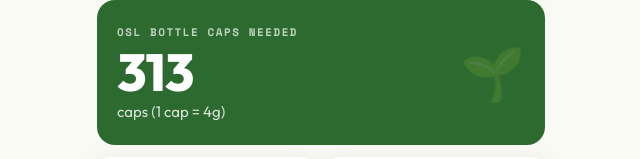
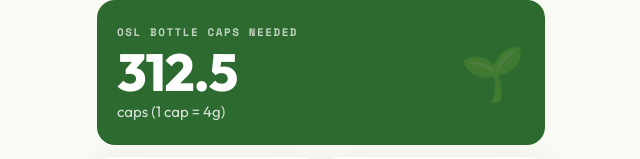
Before and after one commit to muwingab/osl-calc, a plain HTML site: page index.html in a window 1280 px wide. Both pictures are taken after typing "5" into the empty fields and a click on the button "Calculate OSL & Water →". Shown: the part 728-887 px from the top of the page, without its empty margins (319-959 px from the left). Drawn offline with nearby package versions, Linux system fonts and the light colour scheme.

Commit message:
Update index.html

```diff
--- a/index.html
+++ b/index.html
@@ -693,7 +693,7 @@
   const tanks = water / sprayerSize;
   const cpt = caps / tanks;
 
-  document.getElementById('res-caps').textContent = Math.ceil(caps);
+  document.getElementById('res-caps').textContent = caps.toFixed(1);
   document.getElementById('res-water').textContent = Math.round(water);
   document.getElementById('res-water-sub').textContent = `${ha.toFixed(3)} ha × ${frequency} ${frequency === 1 ? t.time_singular : t.time_plural}`;
   document.getElementById('res-tanks').textContent = Math.ceil(tanks);
```
